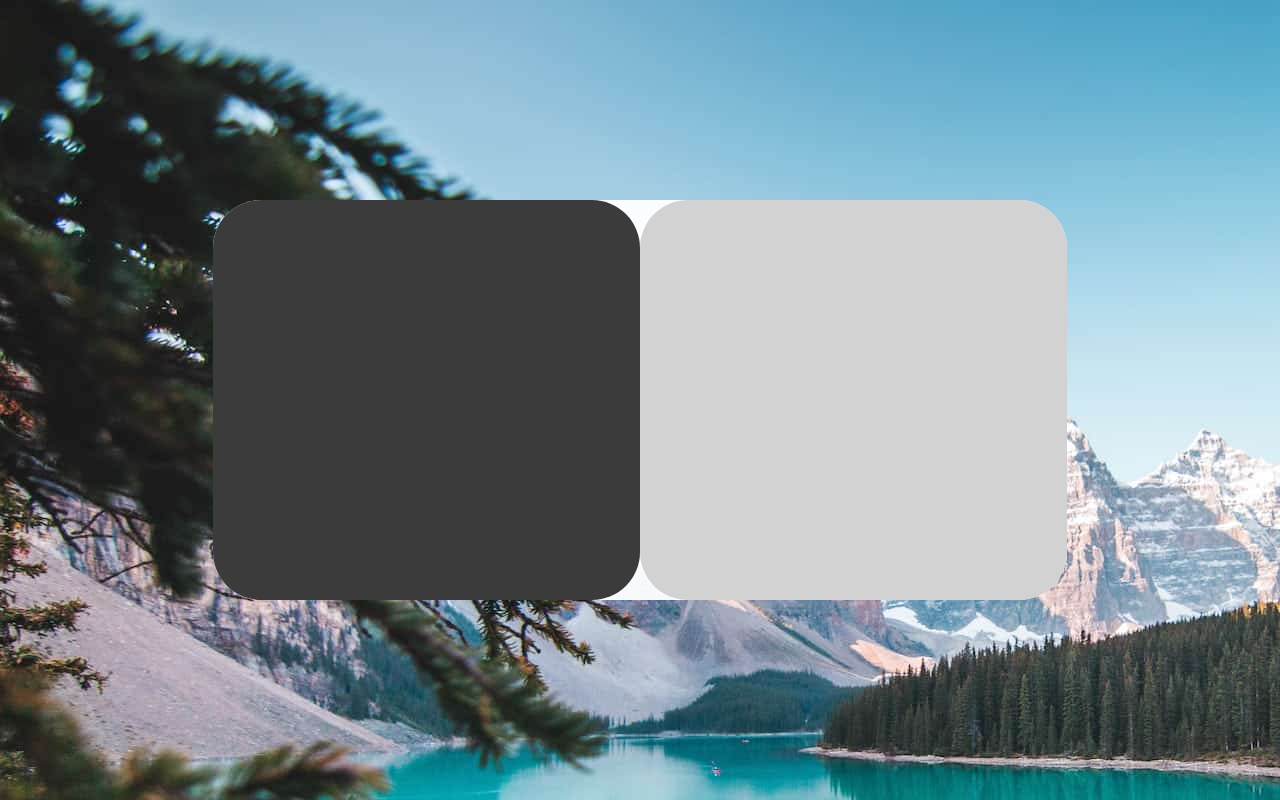
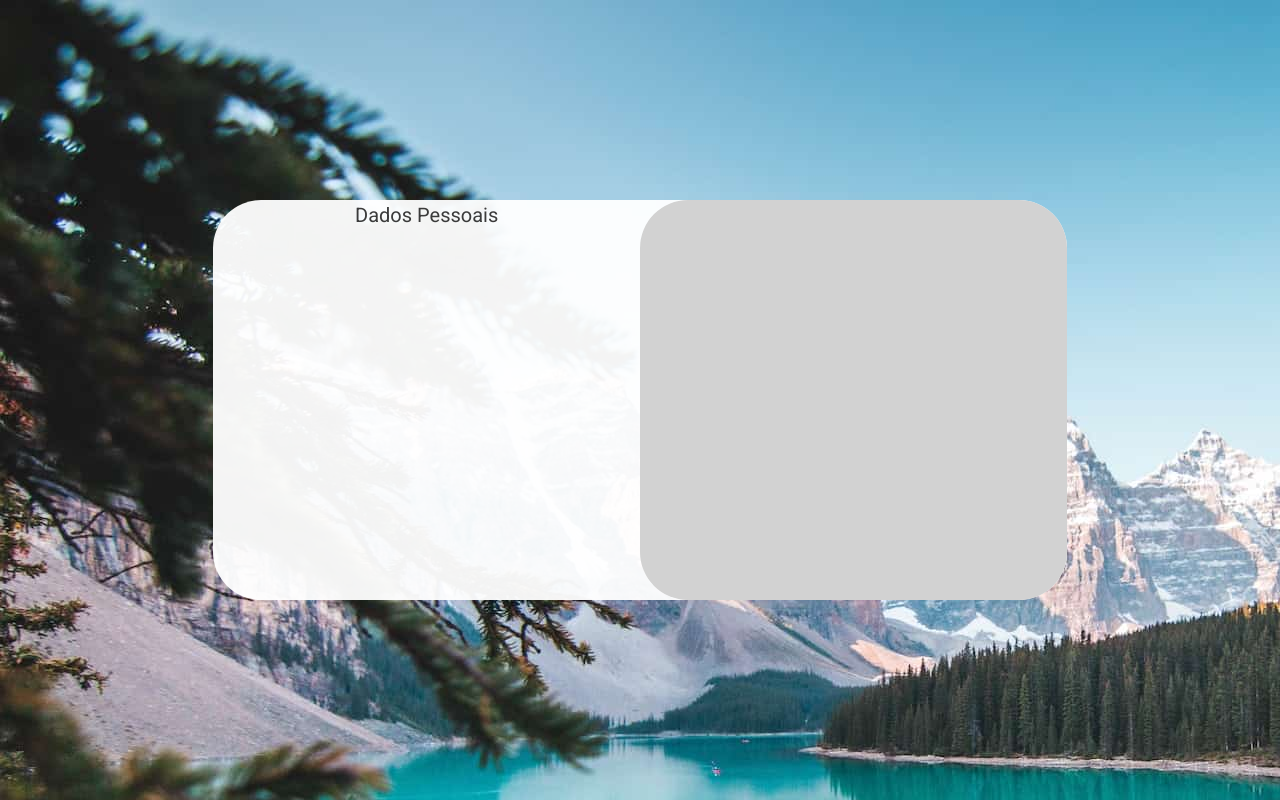
Before and after one commit to tascintra/travelnate, a React (Vite) app: page / in a window 1280 px wide. Built offline with nearby package versions, Linux system fonts and the light colour scheme.

Commit message:
text component added in app for test purpose

```diff
--- a/src/App.tsx
+++ b/src/App.tsx
@@ -1,11 +1,14 @@
+import { Text } from "./components/Text"
 import "./styles/index.css"
 
 export function App() {
   return (
     <div className="bg-natureBlue h-screen flex items-center justify-center">
       <div className="bg-transWhite w-2/3 h-3/6 rounded-4xl flex flex-row">
-        <div className="bg-gray-400 w-3/6 h-full rounded-4xl">
-
+        <div className="w-3/6 h-full flex justify-center">
+          <Text size="md" className="text-gray-400 text">
+            Dados Pessoais
+          </Text>
         </div>
         <div className="bg-gray-300 w-3/6 h-full rounded-4xl">
 
--- a/src/components/Text.tsx
+++ b/src/components/Text.tsx
@@ -15,8 +15,8 @@
     <Comp
       className={clsx('text-gray-300 font-sans',
         {
-          'text-xs': size === 'sm',
-          'text-sm': size === 'md',
+          'text-sm': size === 'sm',
+          'text-md': size === 'md',
         },
         className,
       )}
```
